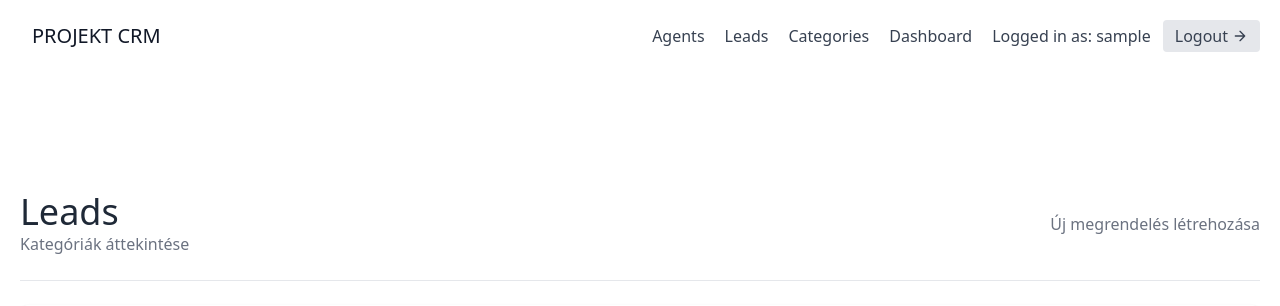
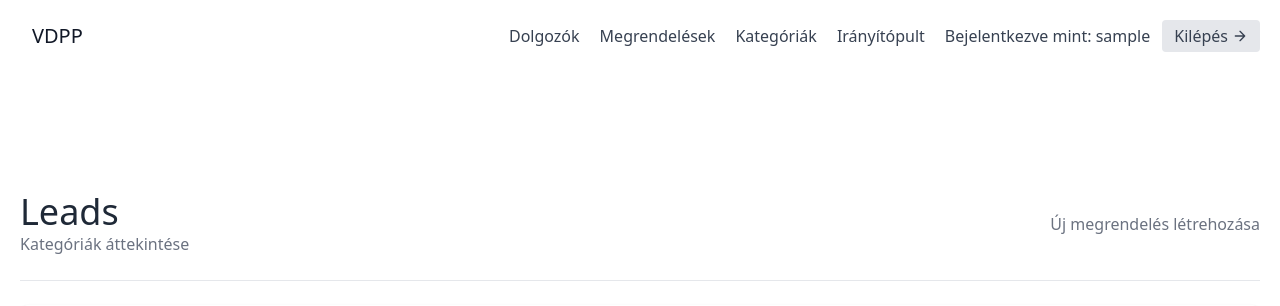
Before and after one commit to marglroli/vdpp, a Django app: page /leads/ in a window 1280 px wide. Shown: the top 306 px of the page. Run offline with Django 3.2, Linux system fonts and the light colour scheme; the visitor is signed in with stand-in values (Sample User, id 1); data that the repository does not hold is empty.

Commit message:
Update navbar.html

```diff
--- a/templates/navbar.html
+++ b/templates/navbar.html
@@ -2,25 +2,25 @@
     <div class="container mx-auto flex flex-wrap p-5 flex-col md:flex-row items-center">
       <a href="{% url 'dashboard' %}" class="flex title-font font-medium items-center text-gray-900 mb-4 md:mb-0">
 
-        <span class="ml-3 text-xl">PROJEKT CRM</span>
+        <span class="ml-3 text-xl">VDPP</span>
 
       </a>
       <nav class="md:ml-auto flex flex-wrap items-center text-base justify-center">
         {% if not request.user.is_authenticated %}
-          <a href="{% url 'signup' %}" class="mr-5 hover:text-gray-900">Signup</a>
+          <a href="{% url 'signup' %}" class="mr-5 hover:text-gray-900">Regisztráció</a>
         {% else %}
           {% if request.user.is_organisor %}
-          <a href="{% url 'agents:agent-list' %}" class="mr-5 hover:text-gray-900">Agents</a>
+          <a href="{% url 'agents:agent-list' %}" class="mr-5 hover:text-gray-900">Dolgozók</a>
           {% endif %}
-          <a href="{% url 'leads:lead-list' %}" class="mr-5 hover:text-gray-900">Leads</a>
-          <a href="{% url 'leads:category-list' %}" class="mr-5 hover:text-gray-900">Categories</a>
-          <a href="{% url 'dashboard' %}" class="mr-5 hover:text-gray-900">Dashboard</a>
+          <a href="{% url 'leads:lead-list' %}" class="mr-5 hover:text-gray-900">Megrendelések</a>
+          <a href="{% url 'leads:category-list' %}" class="mr-5 hover:text-gray-900">Kategóriák</a>
+          <a href="{% url 'dashboard' %}" class="mr-5 hover:text-gray-900">Irányítópult</a>
         {% endif %}
       </nav>
       {% if request.user.is_authenticated %}
-        Logged in as: {{ request.user.username }}
+        Bejelentkezve mint: {{ request.user.username }}
         <a href="{% url 'logout' %}" class="ml-3 inline-flex items-center bg-gray-200 border-0 py-1 px-3 focus:outline-none hover:bg-gray-300 rounded text-base mt-4 md:mt-0">
-          Logout
+          Kilépés
             <svg fill="none" stroke="currentColor" stroke-linecap="round" stroke-linejoin="round" stroke-width="2" class="w-4 h-4 ml-1" viewBox="0 0 24 24">
                 <path d="M5 12h14M12 5l7 7-7 7"></path>
             </svg>
```
